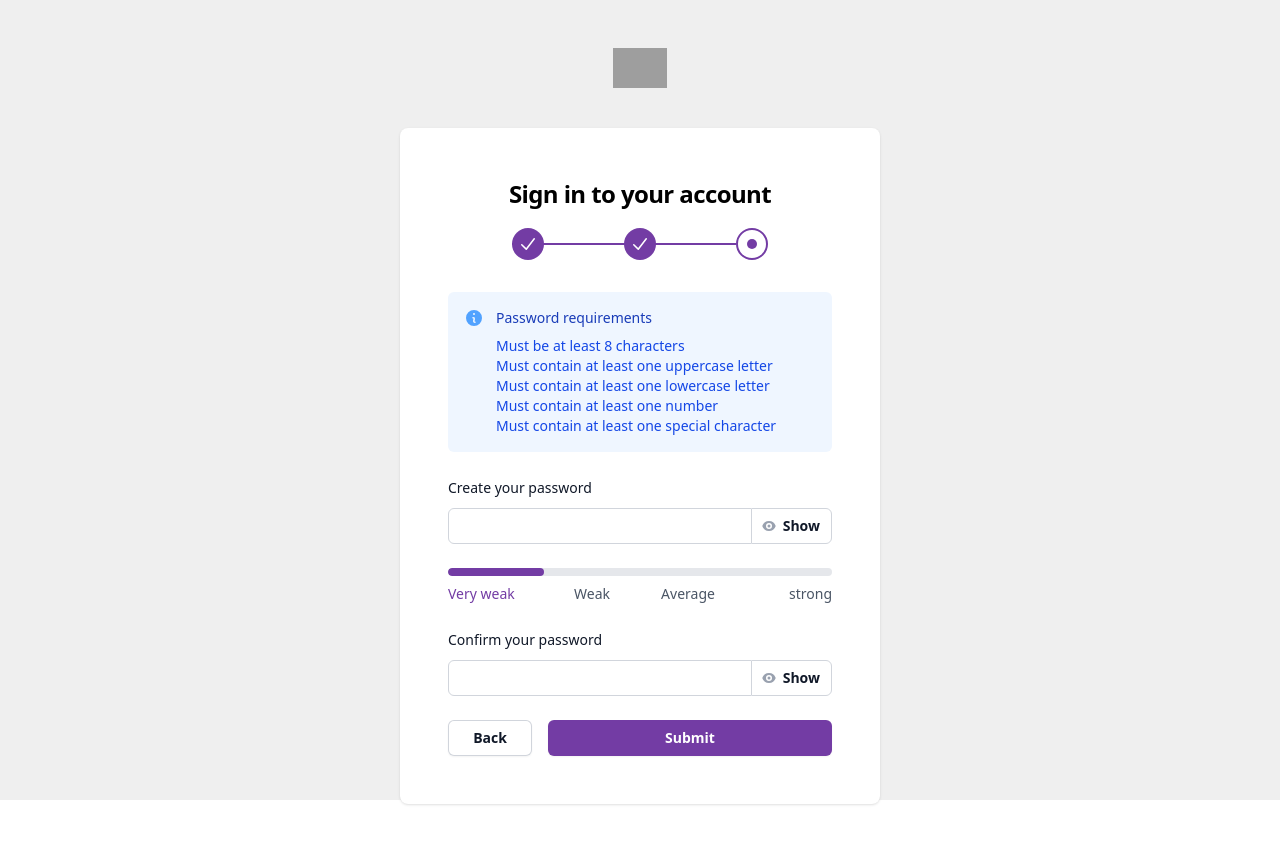
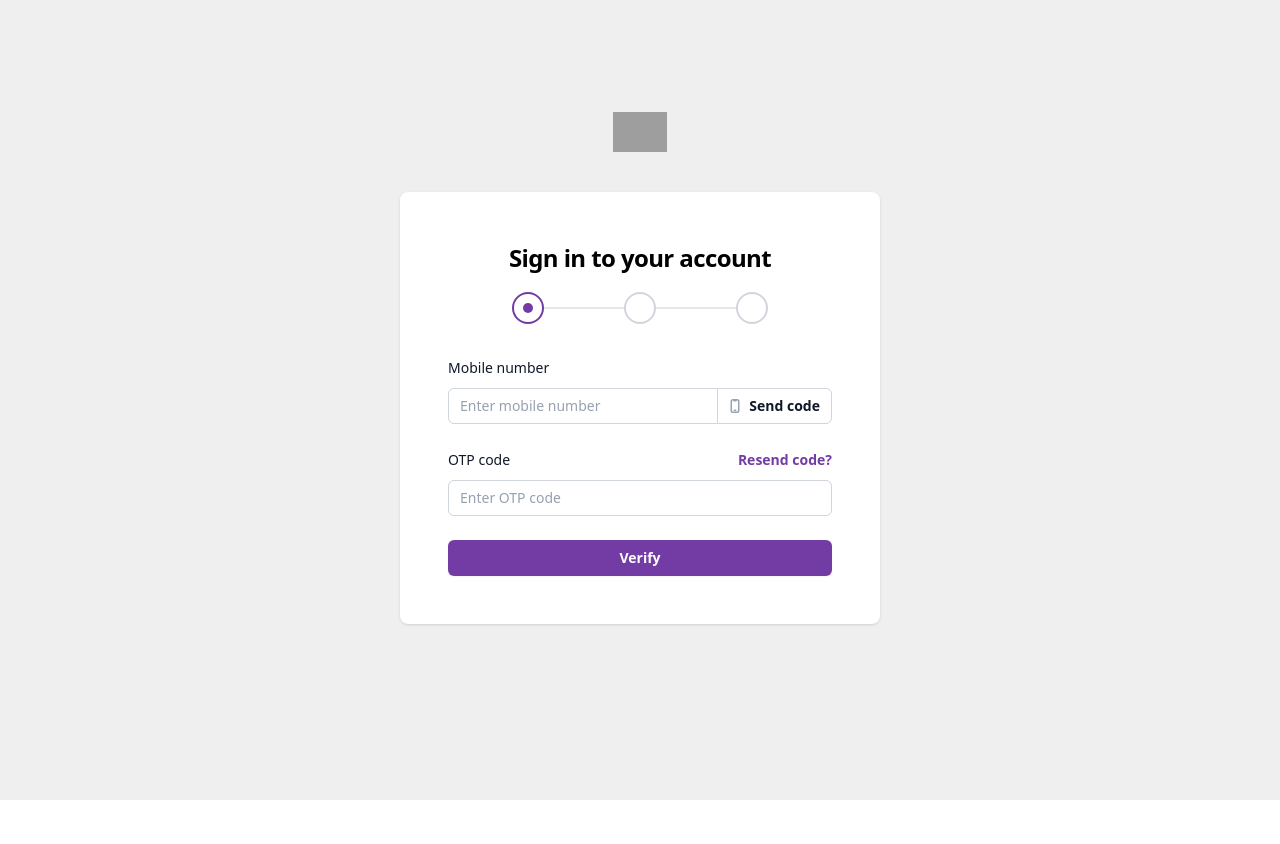
Before and after one commit to bot19/id4me-onboarding-flow-practice, a React (Vite) app: page / in a window 1280 px wide. Shown: the top 844 px of the page. After the commit the page ends 800 px from the top, so only its background shows below. Built offline with nearby package versions, Linux system fonts and the light colour scheme; grey boxes are pictures that could not be loaded.

Commit message:
UI success WIP

```diff
--- /dev/null
+++ b/src/components/onboardForm/Success.tsx
@@ -0,0 +1,3 @@
+export const Success = () => {
+  return <div>Success</div>;
+};
--- a/src/components/onboardForm/index.tsx
+++ b/src/components/onboardForm/index.tsx
@@ -2,26 +2,30 @@ import { ProgressIndicator } from '../../ui';
 import { StepOne } from './StepOne';
 import { StepTwo } from './StepTwo';
 import { StepThree } from './StepThree';
+import { Success } from './Success';
 
-const step = 3;
+const step = 1;
 
 export const OnboardForm = () => {
   return (
-    <div className="mt-10 mb-16 min-w-[320px] xs:mx-auto xs:w-full xs:max-w-[480px]">
-      <main className="bg-white px-6 py-12 shadow-sm xs:rounded-lg xs:px-12">
+    <main className="mt-10 mb-16 min-w-[320px] xs:mx-auto xs:w-full xs:max-w-[480px]">
+      <div className="bg-white px-6 py-12 shadow-sm xs:rounded-lg xs:px-12">
         <h2 className="mb-4 text-center text-2xl/9 font-bold tracking-tight text-secondary">
           Sign in to your account
         </h2>
 
-        <div className="mb-8 flex justify-center">
-          <ProgressIndicator step={step} />
-        </div>
+        {step !== 4 && (
+          <div className="mb-8 flex justify-center">
+            <ProgressIndicator step={step} />
+          </div>
+        )}
 
         {step === 1 && <StepOne />}
         {step === 2 && <StepTwo />}
         {step === 3 && <StepThree />}
-      </main>
-    </div>
+        {step === 4 && <Success />}
+      </div>
+    </main>
   );
 };
 
```
